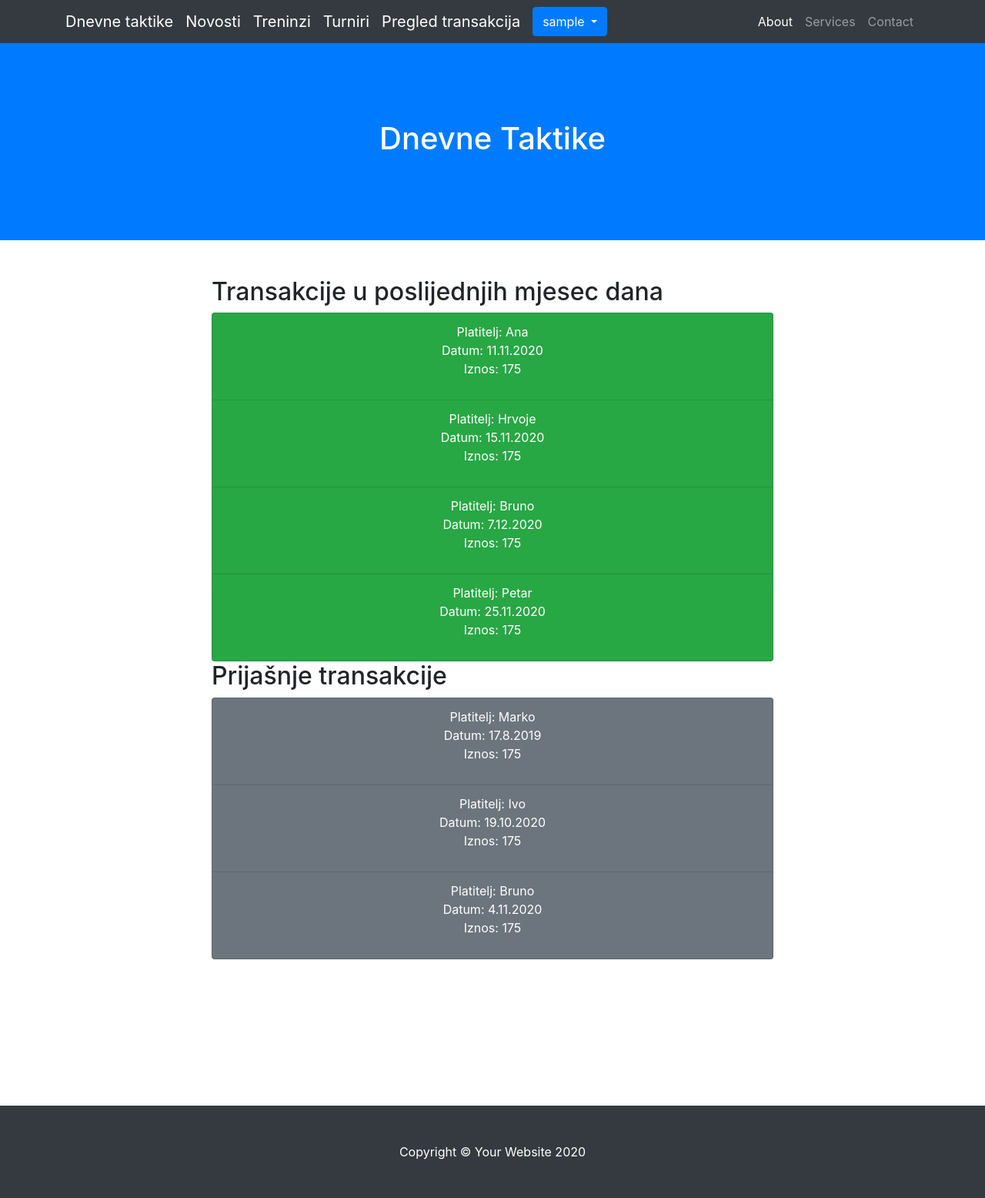
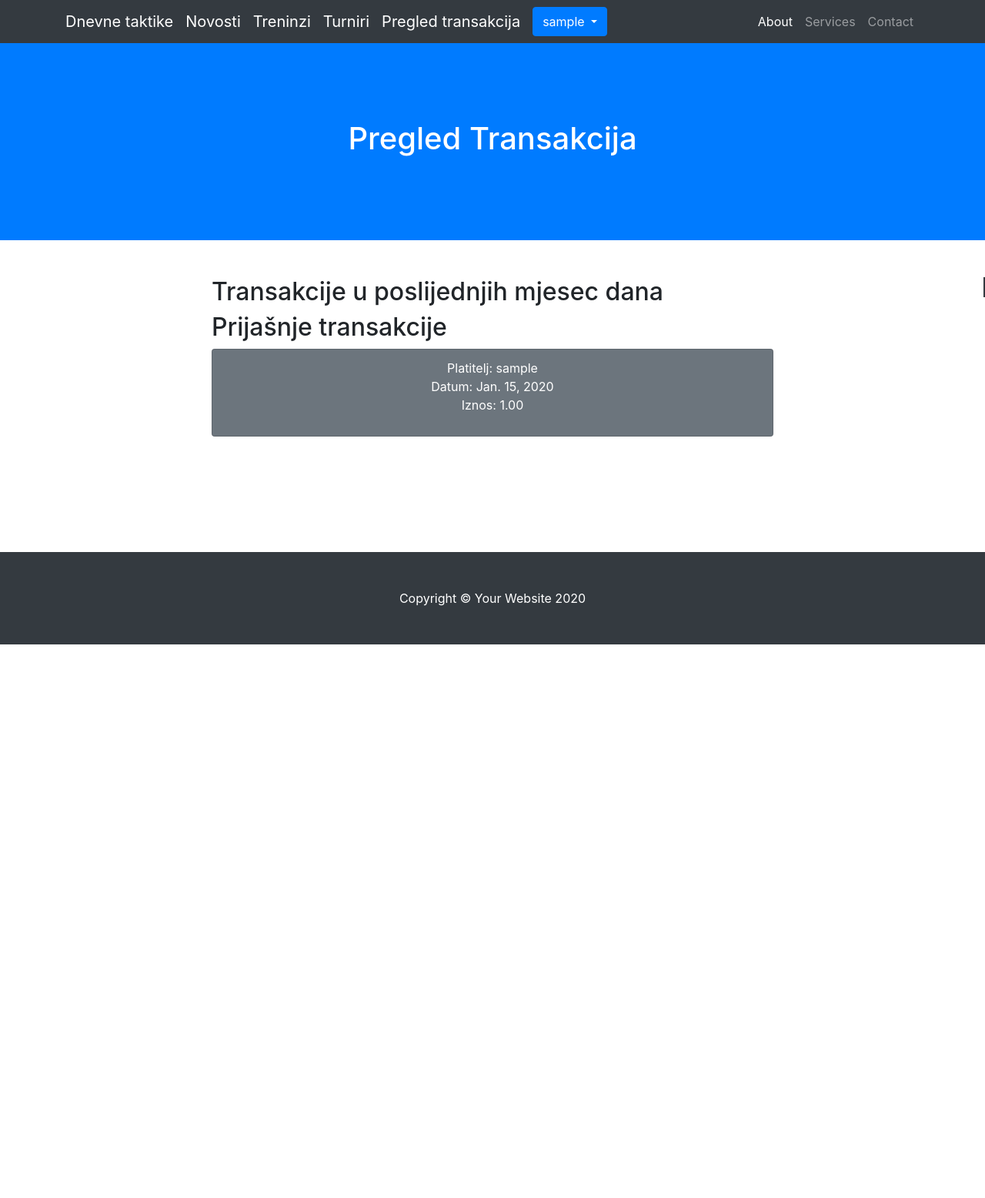
Before and after one commit to Ivan-Klabucar/Chess-Club-Webapp, a Django app: page /pregledTransakcija in a window 1280 px wide. Shown: the whole page at 77% size. After the commit the page ends 837 px from the top, so only its background shows below. Run offline with Django 3.2, Linux system fonts and the light colour scheme; a user stored in the database is signed in; tables that the repository leaves empty hold one stand-in row (values such as "Sample post"); some libraries are stand-ins or nearby versions.

Commit message:
view PregledTransakcija spojen na bazu, poboljsan template pregledTransakcija, dodan view ZabraniPristup, bugfix u listaTaktika view

```diff
--- a/IzvorniKod/SahovskiKlub/urls.py
+++ b/IzvorniKod/SahovskiKlub/urls.py
@@ -6,7 +6,7 @@ from .views import NovostiView, ObjavaNovostiView
 from .views import ListaTaktikaView
 from .views import ProfileView
 from .views import RemoveListView
-from .views import PregledTransakcijaView
+from .views import PregledTransakcijaView, ZabraniPristupView
 from .views import TacticView, TacticCreationView, TacticRevisionView, TacticErrorReportView
 
 urlpatterns = [
@@ -27,5 +27,6 @@ urlpatterns = [
     path('dodavanjeTurnira', DodavanjeTurniraView.as_view()),
     path('dojavaGreske', TacticErrorReportView.as_view()),
     path('removeLista', RemoveListView.as_view()),
-    path('pregledTransakcija', PregledTransakcijaView.as_view())
+    path('pregledTransakcija', PregledTransakcijaView.as_view()),
+    path('zabrani', ZabraniPristupView.as_view())
 ]
--- a/IzvorniKod/SahovskiKlub/views/listaTaktika_view.py
+++ b/IzvorniKod/SahovskiKlub/views/listaTaktika_view.py
@@ -5,7 +5,7 @@ from ..models import *
 
 class ListaTaktikaView(View):
     def get(self, request):
-        taktike = Taktika.objects.order_by('id')
+        taktike = Taktika.objects.filter(vidljivost=True).order_by('id')
         lista_taktika = []
 
         for taktika in taktike:
--- a/IzvorniKod/SahovskiKlub/views/listaTransakcija_view.py
+++ b/IzvorniKod/SahovskiKlub/views/listaTransakcija_view.py
@@ -1,48 +1,73 @@
 from django.shortcuts import render, redirect
 from django.views import View
 from django.http import HttpResponse
+from ..models import *
+from datetime import datetime, date
+from django.core import serializers
+
+
+def render_error(request, message, status_code):
+    return render(request, 'error.html', {'err_desc': message}, status=status_code)
 
 class PregledTransakcijaView(View):
     def get(self, request):
+        if not request.user.is_authenticated:
+            return render_error(request, 'Morate se prijaviti kako bi pregledali transakcije', 400)
+        if not request.user.profil.admin:
+            return render_error(request, 'Samo admini imaju pristup listi transakcija', 400)
+        transakcije = Transakcija.objects.order_by("-datumTransakcije")
+        danasnji_datum = datetime.now()
+
+        if danasnji_datum.strftime("%m") == "1":
+            prijasnji_mjesec = 12
+        else:
+            prijasnji_mjesec = int(danasnji_datum.strftime("%m")) - 1
+        zadnji_priznati_dan = danasnji_datum.replace(month=prijasnji_mjesec)
+        lista_transakcija_ovaj_mjesec = []
+        lista_transakcija_ostalih =[]
+        lista_clanova_koji_su_platili = []
+        lista_duznika = []
+
+        for transakcija in transakcije:
+            transakcija_obj = {
+                "platitelj": transakcija.user.username,
+                "datum": transakcija.datumTransakcije,
+                "iznos": transakcija.iznosUplate
+            }
+            if transakcija.datumTransakcije >= zadnji_priznati_dan.date():
+                lista_transakcija_ovaj_mjesec.append(transakcija_obj)
+                lista_clanova_koji_su_platili.append(transakcija.user.id)
+            else:
+                lista_transakcija_ostalih.append(transakcija_obj)
+
+        users = Profil.objects.filter(trener=False).filter(admin=False).filter(placenaClanarina=True)
+
+        for user in users:
+            if user.user.id not in lista_clanova_koji_su_platili:
+                duznik_obj = {
+                    "username": user.user.username,
+                    "userid": user.id
+                }
+                lista_duznika.append(duznik_obj)
+
+
         context = {
-            "listaTransakcijaPrije": [
-                {
-                    "platitelj": "Marko",
-                    "datum": "17.8.2019",
-                    "iznos": "175"
-                },
-                {
-                    "platitelj": "Ivo",
-                    "datum": "19.10.2020",
-                    "iznos": "175"
-                },
-                {
-                    "platitelj": "Bruno",
-                    "datum": "4.11.2020",
-                    "iznos": "175"
-                }
-            ],
-            "listaTransakcijaMjesec": [
-                {
-                    "platitelj": "Ana",
-                    "datum": "11.11.2020",
-                    "iznos": "175"
-                },
-                {
-                    "platitelj": "Hrvoje",
-                    "datum": "15.11.2020",
-                    "iznos": "175"
-                },
-                {
-                    "platitelj": "Bruno",
-                    "datum": "7.12.2020",
-                    "iznos": "175"
-                },
-                {
-                    "platitelj": "Petar",
-                    "datum": "25.11.2020",
-                    "iznos": "175"
-                }
-            ]
+            "listaTransakcijaPrije": lista_transakcija_ostalih,
+            "listaTransakcijaMjesec": lista_transakcija_ovaj_mjesec,
+            "listaDuznika": lista_duznika
         }
         return render(request, 'pregledTransakcija.html', context)
+
+class ZabraniPristupView(View):
+    def get(self, request):
+        if not request.user.is_authenticated:
+            return render_error(request, 'Morate se prijaviti kako bi pregledali transakcije', 400)
+        if not request.user.profil.admin:
+            return render_error(request, 'Samo admini imaju pristup listi transakcija', 400)
+        userid = request.GET.get('id', '')
+        if not userid:
+            return render_error(request, 'Niste označili korisnika kojemu želite zabraniti pristup', 400)
+        user = Profil.objects.get(id=userid)
+        user.placenaClanarina = False
+        user.save()
+        return redirect('/pregledTransakcija')
--- a/IzvorniKod/templates/pregledTransakcija.html
+++ b/IzvorniKod/templates/pregledTransakcija.html
@@ -1,13 +1,19 @@
 {% extends "base.html" %}
 {% block header %}
 <div class="container text-center">
-    <h1>Dnevne Taktike</h1>
+    <h1>Pregled Transakcija</h1>
 </div>
 {% endblock %}
 
 {% block content %}
 
 <section id="about" class="pt-5">
+    <div class="border border-dark bg-white position-fixed" style="right: 0px;">
+        </br>
+        {% for duznik in listaDuznika %}
+        <p class="text-danger text-right">{{ duznik.username }} <span><a class="btn btn-danger btn-sm" href="/zabrani?id={{ duznik.userid }}">Zabrani</a></span></p>
+        {% endfor %}
+    </div>
     <div class="container">
       <div class="row">
         <div class="col-lg-8 mx-auto">
@@ -42,21 +48,10 @@
                 </li>
                 {% endfor %}
             </ul>
-
-
-            <div class="list-group mt-3 mb-4">
-            {% for transakcija in listaTransakcija %}
-            <a class="bg-light list-group-item list-group-item-action">
-                    Platitelj: {{ transakcija.platitelj }}<br/>
-                    Datum: {{ transakcija.datum }}<br/>
-                    Iznos: {{ transakcija.iznos }}
-            </a>
-            {%endfor%}
-            </div>
-
         </div>
       </div>
     </div>
+
 </section>
 
 
```
